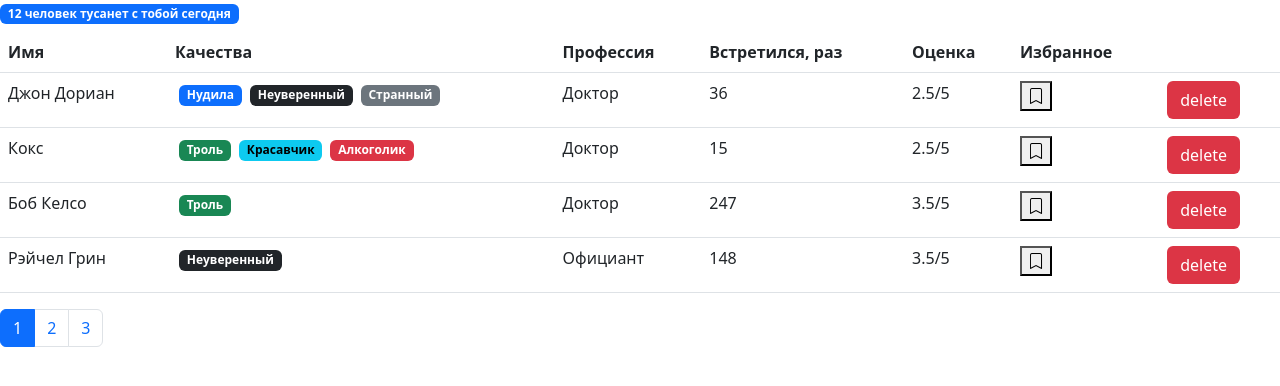
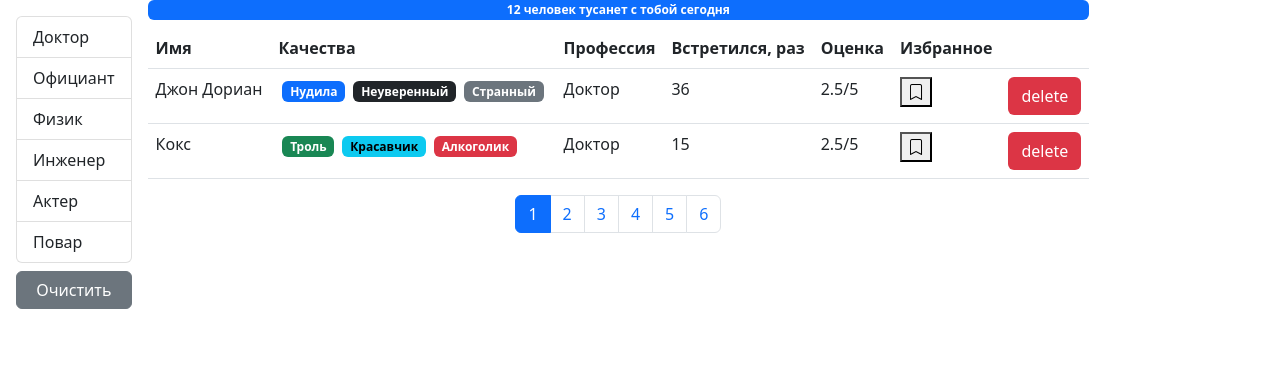
Before and after one commit to Basty38/fast-company, a React (Create React App) app: page / in a window 1280 px wide. Shown: the top 386 px of the page. Built offline with nearby package versions, Linux system fonts and the light colour scheme.

Commit message:
add filter groupList

```diff
--- a/src/App.jsx
+++ b/src/App.jsx
@@ -1,10 +1,12 @@
-import React, { useState } from "react";
+import React, { useState, useEffect } from "react";
 import Users from "./components/users";
-import SearchStatus from "./components/searchStatus";
 import api from "./api/index.js";
 
 const App = () => {
-    const [users, setUsers] = useState(api.users.fetchAll());
+    const [users, setUsers] = useState();
+    useEffect(() => {
+        api.users.fetchAll().then((data) => setUsers(data));
+    }, []);
 
     const handleDelete = (userId) => {
         setUsers((prevState) =>
@@ -24,14 +26,15 @@
     };
 
     return (
-        <>
-            <SearchStatus length={users.length} />
-            <Users
-                users={users}
-                onDelete={handleDelete}
-                onToggleBookMark={handleToggleBookMark}
-            />
-        </>
+        <div>
+            {users && (
+                <Users
+                    users={users}
+                    onDelete={handleDelete}
+                    onToggleBookMark={handleToggleBookMark}
+                />
+            )}
+        </div>
     );
 };
 
--- /dev/null
+++ b/src/api/fake.api/professions.api.js
@@ -0,0 +1,26 @@
+export const professionsObject = {
+    doctor: { _id: "67rdca3eeb7f6fgeed471818", name: "Доктор" },
+    waiter: { _id: "67rdca3eeb7f6fgeed471820", name: "Официант" },
+    physics: { _id: "67rdca3eeb7f6fgeed471814", name: "Физик" },
+    engineer: { _id: "67rdca3eeb7f6fgeed471822", name: "Инженер" },
+    actor: { _id: "67rdca3eeb7f6fgeed471824", name: "Актер" },
+    cook: { _id: "67rdca3eeb7f6fgeed471829", name: "Повар" }
+};
+export const professions = [
+    { _id: "67rdca3eeb7f6fgeed471818", name: "Доктор" },
+    { _id: "67rdca3eeb7f6fgeed471820", name: "Официант" },
+    { _id: "67rdca3eeb7f6fgeed471814", name: "Физик" },
+    { _id: "67rdca3eeb7f6fgeed471822", name: "Инженер" },
+    { _id: "67rdca3eeb7f6fgeed471824", name: "Актер" },
+    { _id: "67rdca3eeb7f6fgeed471829", name: "Повар" }
+];
+const fetchAll = () =>
+    new Promise((resolve) => {
+        window.setTimeout(function () {
+            resolve(professions);
+        }, 2000);
+    });
+
+export default {
+    fetchAll
+};
--- a/src/api/fake.api/user.api.js
+++ b/src/api/fake.api/user.api.js
@@ -1,11 +1,5 @@
-const professions = {
-    doctor: { _id: "67rdca3eeb7f6fgeed471818", name: "Доктор" },
-    waiter: { _id: "67rdca3eeb7f6fgeed471820", name: "Официант" },
-    physics: { _id: "67rdca3eeb7f6fgeed471814", name: "Физик" },
-    engineer: { _id: "67rdca3eeb7f6fgeed471822", name: "Инженер" },
-    actor: { _id: "67rdca3eeb7f6fgeed471824", name: "Актер" },
-    cook: { _id: "67rdca3eeb7f6fgeed471829", name: "Повар" }
-};
+import { professionsObject as professions } from "./professions.api.js";
+
 const qualities = {
     tedious: {
         _id: "67rdca3eeb7f6fgeed471198",
@@ -149,6 +143,14 @@
         bookmark: false
     }
 ];
-export function fetchAll() {
-    return users;
-}
+
+const fetchAll = () =>
+    new Promise((resolve) => {
+        window.setTimeout(function () {
+            resolve(users);
+        }, 2000);
+    });
+
+export default {
+    fetchAll
+};
--- /dev/null
+++ b/src/components/groupList.jsx
@@ -0,0 +1,62 @@
+import React from "react";
+import PropTypes from "prop-types";
+
+const GroupList = ({
+    items,
+    valueProperty,
+    contentProperty,
+    onItemSelect,
+    selectedItem
+}) => {
+    if (!Array.isArray(items)) {
+        return (
+            <ul className="list-group">
+                {Object.keys(items).map((item) => (
+                    <li
+                        key={items[item][valueProperty]}
+                        className={
+                            "list-group-item" +
+                            (selectedItem === items[item] ? " active" : "")
+                        }
+                        onClick={() => onItemSelect(items[item])}
+                        role="button"
+                    >
+                        {items[item][contentProperty]}
+                    </li>
+                ))}
+            </ul>
+        );
+    }
+    return (
+        <ul className="list-group">
+            {items.map((item) => (
+                <li
+                    key={item[valueProperty]}
+                    className={
+                        "list-group-item" +
+                        (selectedItem === item ? " active" : "")
+                    }
+                    onClick={() => onItemSelect(item)}
+                    role="button"
+                >
+                    {item[contentProperty]}
+                </li>
+            ))}
+        </ul>
+    );
+};
+
+GroupList.defaultProps = {
+    valueProperty: "_id",
+    contentProperty: "name"
+};
+
+GroupList.propTypes = {
+    items: PropTypes.oneOfType([PropTypes.object, PropTypes.array]),
+    valueProperty: PropTypes.string.isRequired,
+    contentProperty: PropTypes.string.isRequired,
+    onItemSelect: PropTypes.func,
+    selectedItem: PropTypes.object
+};
+
+export default GroupList;
--- a/src/components/qualitie.jsx
+++ b/src/components/qualitie.jsx
@@ -1,11 +1,11 @@
 import React from "react";
 import PropTypes from "prop-types";
 
-const Qualitie = ({ color, name, id }) => {
+const Qualitie = ({ color, name, _id }) => {
     return (
         <>
             {
-                <span className={"badge m-1 text-bg-" + color} key={id}>
+                <span className={"badge m-1 text-bg-" + color} key={_id}>
                     {name}
                 </span>
             }
@@ -16,7 +16,7 @@
 Qualitie.propTypes = {
     color: PropTypes.string.isRequired,
     name: PropTypes.string.isRequired,
-    id: PropTypes.string.isRequired
+    _id: PropTypes.string.isRequired
 };
 
 export default Qualitie;
--- a/src/components/user.jsx
+++ b/src/components/user.jsx
@@ -51,13 +51,11 @@
 
 User.propTypes = {
     name: PropTypes.string.isRequired,
-    qualities: PropTypes.object.isRequired,
-    map: PropTypes.func.isRequired,
-    qualitie: PropTypes.object.isRequired,
+    qualities: PropTypes.array,
     profession: PropTypes.object.isRequired,
     completedMeetings: PropTypes.number.isRequired,
     rate: PropTypes.number.isRequired,
-    bookmark: PropTypes.bool.isRequired,
+    bookmark: PropTypes.bool,
     onToggleBookMark: PropTypes.func.isRequired,
     _id: PropTypes.string.isRequired,
     onDelete: PropTypes.func.isRequired
--- a/src/components/users.jsx
+++ b/src/components/users.jsx
@@ -1,22 +1,66 @@
-import React, { useState } from "react";
+import React, { useState, useEffect } from "react";
 import User from "./user.jsx";
 import Pagination from "./pagination.jsx";
 import { paginate } from "../utils/paginate.js";
+import api from "../api/index.js";
 import PropTypes from "prop-types";
+import GroupList from "./groupList.jsx";
+import SearchStatus from "./searchStatus.jsx";
 
 const Users = ({ users, ...rest }) => {
-    const count = users.length;
-    const pageSize = 4;
+    const pageSize = 2;
     const [currentPage, setCurrentPage] = useState(1);
+    const [professions, setProfession] = useState();
+    const [selectedProf, setSelectedProf] = useState();
+
+    useEffect(() => {
+        api.professions.fetchAll().then((data) => setProfession(data));
+    }, []);
+
+    useEffect(() => {
+        setCurrentPage(1);
+    }, [selectedProf]);
+
+    const handleProfessionSelect = (item) => {
+        setSelectedProf(item);
+    };
 
     const handlePageChange = (pageIndex) => {
         setCurrentPage(pageIndex);
     };
 
-    const userCrop = paginate(users, currentPage, pageSize);
+    const filteredUsers = selectedProf
+        ? users.filter((user) => JSON.stringify(user.profession) === JSON.stringify(selectedProf))
+        : users;
+
+    const count = filteredUsers.length;
+
+    const userCrop = paginate(filteredUsers, currentPage, pageSize);
+
+    const clearFilter = () => {
+        setSelectedProf();
+        setCurrentPage(1);
+    };
 
     return (
-        <>
+        <div className="d-flex">
+            {professions && (
+                <div className="d-flex flex-column flex-shrink-0 p-3">
+                    <GroupList
+                        selectedItem={selectedProf}
+                        items={professions}
+                        onItemSelect={handleProfessionSelect}
+                    />
+                    <button
+                        className="btn btn-secondary mt-2"
+                        onClick={clearFilter}
+                    >
+                        Очистить
+                    </button>
+                </div>
+            )}
+            <div className="d-flex flex-column">
+                <SearchStatus length={count} />
                 {count > 0 && (
                     <table className="table">
                         <thead>
@@ -32,18 +76,23 @@
                         </thead>
                         <tbody>
                             {userCrop.map((user) => {
-                            return <User key={user._id} {...user} {...rest} />;
+                                return (
+                                    <User key={user._id} {...user} {...rest} />
+                                );
                             })}
                         </tbody>
                     </table>
                 )}
+                <div className="d-flex justify-content-center">
                     <Pagination
                         itemsCount={count}
                         pageSize={pageSize}
                         currentPage={currentPage}
                         onPageChange={handlePageChange}
                     />
-        </>
+                </div>
+            </div>
+        </div>
     );
 };
 
```
Also changed, not shown: src/api/index.js (+5 -2 lines), .eslintrc.js. Lines whose indentation alone changed are shown as unchanged.
